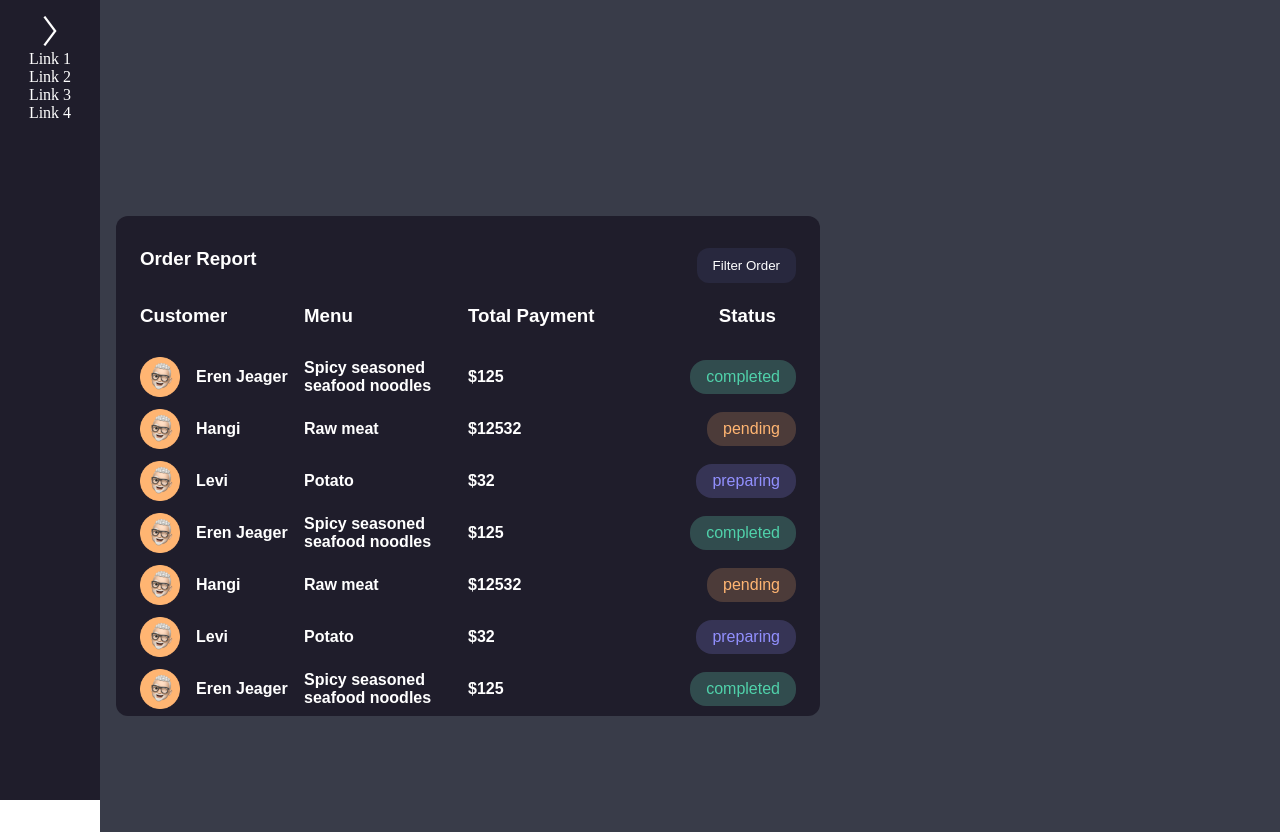
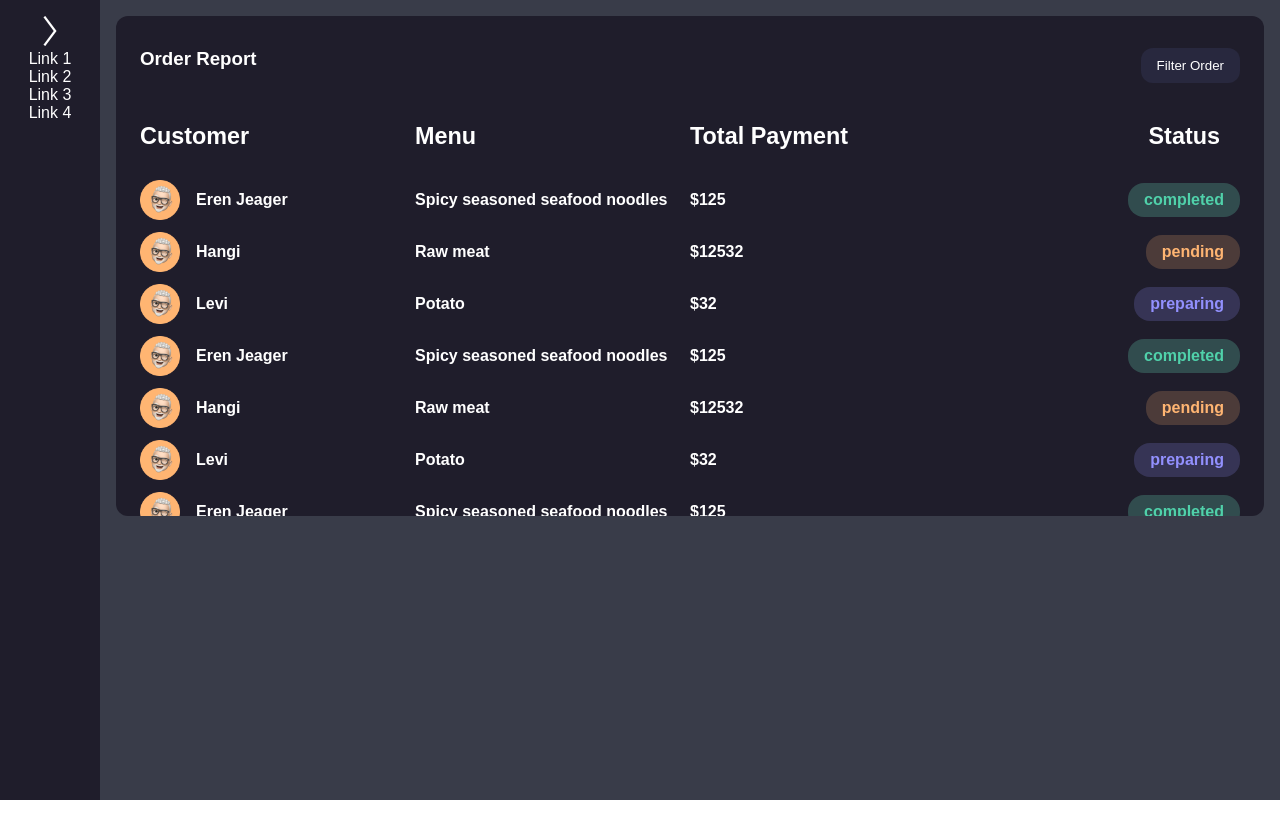
Before and after one commit to Orujhimaru/food-order-app, a React (Vite) app: page / in a window 1280 px wide. After the commit the page ends 800 px from the top, so only its background shows below. Built offline with nearby package versions, Linux system fonts and the light colour scheme.

Commit message:
changes in styling and some naming

```diff
--- a/index.html
+++ b/index.html
@@ -1,10 +1,16 @@
-<!doctype html>
+<!DOCTYPE html>
 <html lang="en">
   <head>
     <meta charset="UTF-8" />
     <link rel="icon" type="image/svg+xml" href="/vite.svg" />
     <meta name="viewport" content="width=device-width, initial-scale=1.0" />
     <title>Food Order App</title>
+    <link rel="preconnect" href="https://fonts.googleapis.com" />
+    <link rel="preconnect" href="https://fonts.gstatic.com" crossorigin />
+    <link
+      href="https://fonts.googleapis.com/css2?family=Barlow:ital,wght@0,100;0,200;0,300;0,400;0,500;0,600;0,700;0,800;0,900;1,100;1,200;1,300;1,400;1,500;1,600;1,700;1,800;1,900&family=Inter:wght@700&family=Poppins:ital,wght@0,100;0,200;0,300;0,400;0,500;0,600;0,700;0,800;0,900;1,100;1,200;1,300;1,400;1,500;1,600;1,700;1,800;1,900&family=Sora:wght@100..800&display=swap"
+      rel="stylesheet"
+    />
   </head>
   <body>
     <div id="root"></div>
--- a/src/components/OrderReports/OrderReports.jsx
+++ b/src/components/OrderReports/OrderReports.jsx
@@ -1,4 +1,3 @@
-import React from "react";
 import { useState } from "react";
 import { useEffect } from "react";
 import "./OrderReports.scss";
@@ -7,18 +6,9 @@ import ReportElement from "./ReportElement";
 import { arrOfOrders } from "../../db/data";
 
 // mock data
-function returnElements(array) {
+function returnOrderReportElements(array) {
   let arr = array.map((order) => {
-    return (
-      <ReportElement
-        key={order.id}
-        img={order.img}
-        userName={order.userName}
-        orderName={order.orderName}
-        price={order.price}
-        status={order.status}
-      />
-    );
+    return <ReportElement key={order.id} order={order} />;
   });
   return arr;
 }
@@ -26,9 +16,11 @@ function returnElements(array) {
 function OrderReports() {
   console.log("render ALL");
   // Orders array state
-  const [elements, setElements] = React.useState(returnElements(arrOfOrders));
+  const [elements, setElements] = useState(
+    returnOrderReportElements(arrOfOrders)
+  );
   // CHANGE category STATE { all, preparing, pending, completed}
-  const [category, setCategory] = React.useState("all");
+  const [category, setCategory] = useState("all");
 
   function setCat(newValue) {
     setCategory(newValue);
@@ -39,10 +31,10 @@ function OrderReports() {
     console.log("run effect");
     // q3: IKi kere run printlemesinin sebebi StrictMode mu ?
     if (category === "all") {
-      setElements(returnElements(arrOfOrders));
+      setElements(returnOrderReportElements(arrOfOrders));
     } else {
       let arr = arrOfOrders.filter((a) => a.status === category);
-      setElements(returnElements(arr));
+      setElements(returnOrderReportElements(arr));
     }
   }, [category]);
 
@@ -56,7 +48,7 @@ function OrderReports() {
       </div>
 
       <div className="order-reports">
-        <div className="order-report">
+        <div className="order-report order-report-sticky">
           <div className="order-flex-start">
             <h3>Customer</h3>
           </div>
--- a/src/components/OrderReports/OrderReports.scss
+++ b/src/components/OrderReports/OrderReports.scss
@@ -1,19 +1,26 @@
+@import "@/styles/abstracts/_placeholders.scss";
+@import "@/styles/abstracts/_variables";
+
 .order-report-container {
-  max-width: 750px;
+  width: 100%;
   height: 500px;
-  background-color: #1f1d2b;
+  background-color: $secondary-bg;
   display: flex;
   flex-direction: column;
   border-radius: 12px;
   overflow: hidden;
   overflow-x: visible;
   overflow-y: scroll;
+
+  @extend %custom-scroll-bar;
+  scrollbar-color: #f1f1f1 #17132c;
 }
 
 .order-report-header {
   display: flex;
   justify-content: space-between;
   padding: 16px 24px;
+  padding-bottom: 0px;
 
   * {
     display: flex;
@@ -25,6 +32,15 @@
   display: flex;
   flex-direction: column;
   margin-bottom: 20px;
+}
+
+.order-report-sticky {
+  padding-top: 40px !important;
+  background-color: #1f1d2b;
+  position: sticky;
+  top: -1px;
+  font-size: 20px !important;
+  font-weight: 600 !important;
 }
 
 .order-flex-start {
@@ -45,11 +61,15 @@
   width: 100%;
   display: flex;
   padding: 6px 24px;
+  font-size: 16px;
+  font-weight: 400;
 }
 
 .order-status {
   padding: 8px 16px;
   border-radius: 16px;
+  font-weight: 600;
+  font-size: 16px;
 }
 .order-status-completed {
   color: #50d1aa;
--- a/src/components/OrderReports/ReportElement.jsx
+++ b/src/components/OrderReports/ReportElement.jsx
@@ -1,22 +1,21 @@
 import "./OrderReports.scss";
 
-export default function ReportElement(props) {
+export default function ReportElement({ order }) {
+  const { img, userName, orderName, price, status } = order;
   return (
     <div className="order-report">
       <div className="order-flex-start">
-        <img className="image-pp" src={props.img}></img>
-        <h4> {props.userName}</h4>
+        <img className="image-pp" src={img}></img>
+        <h4> {userName}</h4>
       </div>
       <div className="order-flex-start">
-        <h4>{props.orderName}</h4>
+        <h4>{orderName}</h4>
       </div>
       <div className="order-flex-start">
-        <h4>{props.price}</h4>
+        <h4>{price}</h4>
       </div>
       <div className="order-flex-end">
-        <div className={`order-status order-status-${props.status}`}>
-          {props.status}
-        </div>
+        <div className={`order-status order-status-${status}`}>{status}</div>
       </div>
     </div>
   );
--- a/src/index.scss
+++ b/src/index.scss
@@ -1,9 +1,11 @@
 @import "./styles/abstracts/index";
+@import "./styles/abstracts/_variables";
 
 * {
   box-sizing: border-box;
   margin: 0;
   padding: 0;
+  font-family: $primary-font;
 }
 
 a {
--- a/src/pages/HomePage/HomePage.css
+++ /dev/null
@@ -1,42 +0,0 @@
-.mainRoot {
-  overflow-y: auto;
-  overflow-x: hidden;
-  -ms-overflow-style: none;
-  scrollbar-width: thin;
-  scrollbar-color: #d7d4d6 #fff;
-  resize: none;
-}
-.mainRoot::-webkit-scrollbar {
-  width: 4px;
-  height: 4px;
-}
-.mainRoot::-webkit-scrollbar-thumb {
-  border-radius: 10px;
-  background-color: #d7d4d6;
-}
-
-.mainRoot {
-  min-height: 100vh;
-  width: calc(100% - 100px);
-  padding: 1em;
-  margin: 0 0 0 auto;
-  overflow-y: auto;
-  font-family: "Outfit", sans-serif, sans-serif;
-  background: #393C49;
-  color: #fff;
-}
-
-@media (max-width: 768px) {
-  .mainRoot {
-    width: calc(100% - 70px);
-  }
-}
-.mainRoot {
-  position: relative;
-}
-
-.mainContent {
-  height: 100vh;
-  min-width: 600px;
-  max-width: 55vw;
-}/*# sourceMappingURL=HomePage.css.map */
--- a/src/pages/HomePage/HomePage.jsx
+++ b/src/pages/HomePage/HomePage.jsx
@@ -8,9 +8,6 @@ function HomePage() {
       <Sidebar />
       <div className="mainRoot">
         <div className="mainContent">
-          {/* TEMPORARY DIV FOR SPACING
-          Dashboard Analytics Header*/}
-          <div style={{ height: "200px" }}></div>
           <OrderReports />
         </div>
       </div>
--- a/src/pages/HomePage/HomePage.scss
+++ b/src/pages/HomePage/HomePage.scss
@@ -5,10 +5,4 @@
   position: relative;
 }
 
-.mainContent {
-  height: 100vh;
-  min-width: 600px;
-  max-width: 55vw;
-}
-
 // 100 VH DA scrollbar cikiyor sag tarafta, indirmek sorunu cozuyor
--- a/src/styles/abstracts/_variables.scss
+++ b/src/styles/abstracts/_variables.scss
@@ -1,9 +1,10 @@
-$primary-bg: #393C49;
-$secondary-bg: #1F1D2B;
-$accent-color: #EA7C69;
+$primary-bg: #393c49;
+$secondary-bg: #1f1d2b;
+$accent-color: #ea7c69;
 $primary-font-color: #fff;
+$primary-font: "Barlow", sans-serif;
 
-$button-shadow: 0 8px 24px #eb7d6a32, 0 0 8px #EA7C69;
+$button-shadow: 0 8px 24px #eb7d6a32, 0 0 8px #ea7c69;
 
 $linear-color: linear-gradient(
   to bottom right,
```
Also changed, not shown: 1 other file (tests, documents, lock files or other folders).
